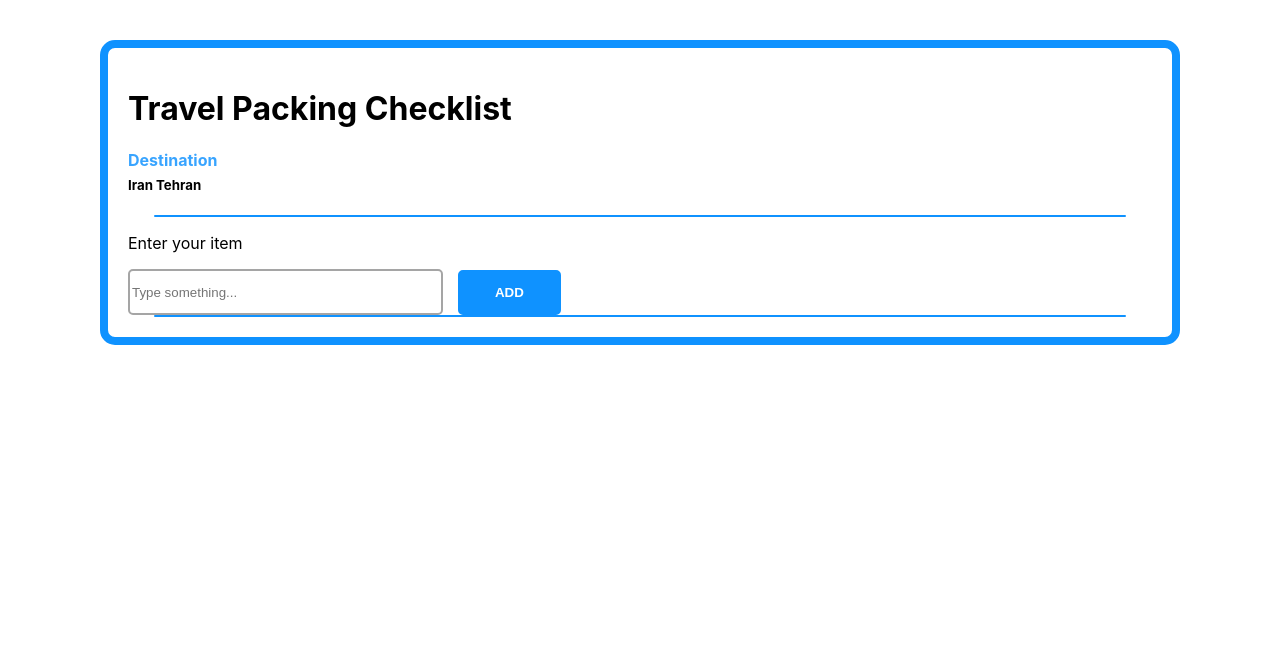
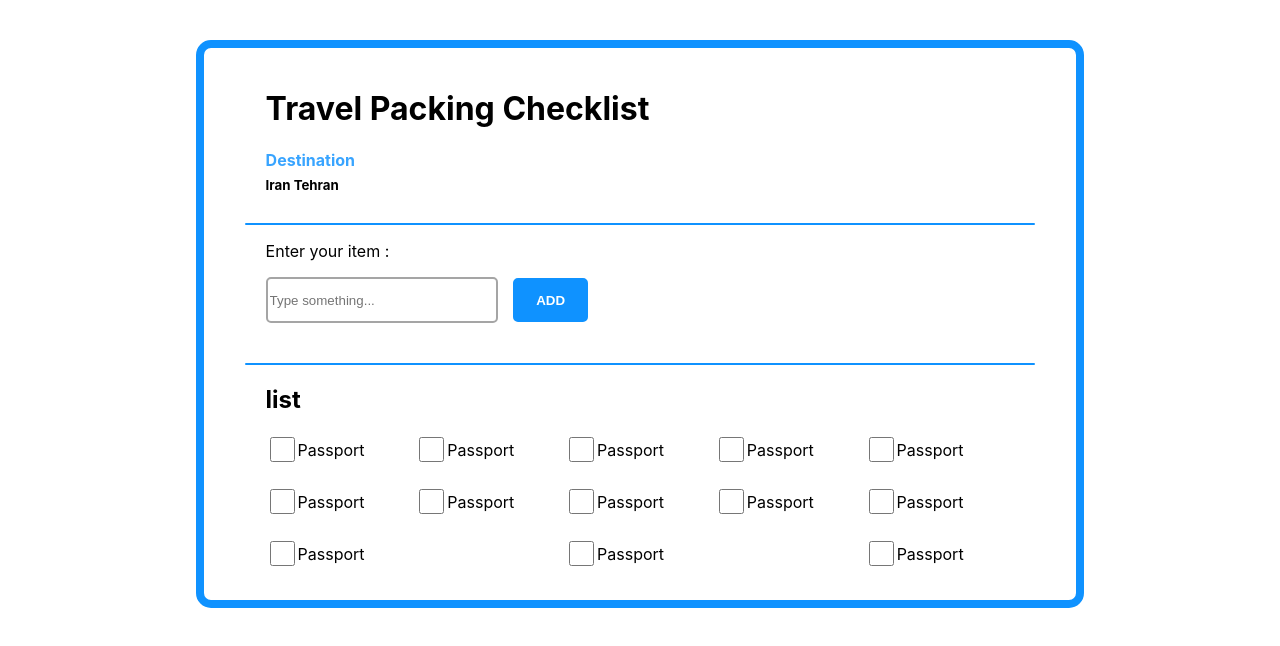
Before and after one commit to kosarmirshahi/travel-checklist, a React (Create React App) app: page / in a window 1280 px wide. Shown: the top 646 px of the page. Built offline with nearby package versions, Linux system fonts and the light colour scheme.

Commit message:
compelete design

```diff
--- a/src/App.css
+++ b/src/App.css
@@ -1,5 +1,5 @@
 .App {
-  width: 80%;
+  width: 65%;
   margin: auto;
   margin-top: 40px;
   border: #0f92ff 8px solid;
--- a/src/App.js
+++ b/src/App.js
@@ -2,6 +2,7 @@ import "./App.css";
 import Form from "./components/Form/Form";
 import Header from "./components/Header/Header";
 import Line from "./components/Line/Line";
+import PackingList from "./components/PackingList/PackingList";
 function App() {
   return (
     <div className="App">
@@ -9,6 +10,7 @@ function App() {
       <Line />
       <Form />
       <Line />
+      <PackingList />
     </div>
   );
 }
--- a/src/components/Form/Form.css
+++ b/src/components/Form/Form.css
@@ -1,10 +1,14 @@
+.form {
+  width: 90%;
+  margin: auto;
+}
 .inputItem {
   width: 30%;
   height: 2.5rem;
   border-radius: 5px;
   border: #a5a5a5 2px solid;
-  /* color: #a5a5a5; */
   outline: none;
+  margin-bottom: 40px;
 }
 .addBtn {
   width: 10%;
--- a/src/components/Form/Form.js
+++ b/src/components/Form/Form.js
@@ -1,15 +1,15 @@
 import "./Form.css";
 function Form() {
   return (
-    <div>
-      <p>Enter your item</p>
+    <form className="form">
+      <p>Enter your item :</p>
       <input
         type="text"
         placeholder="Type something..."
         className="inputItem"
       />
       <button className="addBtn">ADD</button>
-    </div>
+    </form>
   );
 }
 
--- a/src/components/Header/Header.css
+++ b/src/components/Header/Header.css
@@ -1,3 +1,8 @@
+.header {
+  width: 90%;
+  margin: auto;
+  margin-bottom: 30px;
+}
 .destination {
   color: #38a4ff;
   margin-bottom: -15px;
--- a/src/components/Header/Header.js
+++ b/src/components/Header/Header.js
@@ -1,7 +1,7 @@
 import "./Header.css";
 function Header() {
   return (
-    <div>
+    <div className="header">
       <h1>Travel Packing Checklist</h1>
       <h4 className="destination">Destination</h4>
       <h5>Iran Tehran</h5>
--- a/src/components/Item/Item.css
+++ b/src/components/Item/Item.css
@@ -0,0 +1,12 @@
+.item {
+  width: 20%;
+  display: flex;
+  align-items: center;
+}
+.checkbox {
+  width: 25px;
+  height: 25px;
+}
+/* .itemText {
+  text-decoration: line-through;
+} */
--- a/src/components/Item/Item.js
+++ b/src/components/Item/Item.js
@@ -0,0 +1,11 @@
+import "./Item.css";
+function Item() {
+  return (
+    <div className="item">
+      <input type="checkbox" className="checkbox" />
+      <p className="itemText">Passport</p>
+    </div>
+  );
+}
+
+export default Item;
--- a/src/components/PackingList/PackingList.css
+++ b/src/components/PackingList/PackingList.css
@@ -0,0 +1,11 @@
+.packinglist {
+  width: 90%;
+  margin: auto;
+  margin-top: 20px;
+}
+.items {
+  display: flex;
+  flex-wrap: wrap;
+  margin-top: -10px;
+  justify-content: space-between;
+}
--- a/src/components/PackingList/PackingList.js
+++ b/src/components/PackingList/PackingList.js
@@ -0,0 +1,26 @@
+import Item from "../Item/Item";
+import "./PackingList.css";
+function PackingList() {
+  return (
+    <div className="packinglist">
+      <h2>list</h2>
+      <div className="items">
+        <Item />
+        <Item />
+        <Item />
+        <Item />
+        <Item />
+        <Item />
+        <Item />
+        <Item />
+        <Item />
+        <Item />
+        <Item />
+        <Item />
+        <Item />
+      </div>
+    </div>
+  );
+}
+
+export default PackingList;
```
